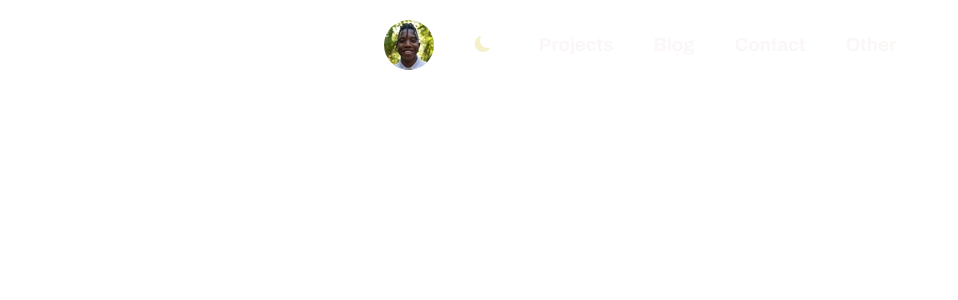
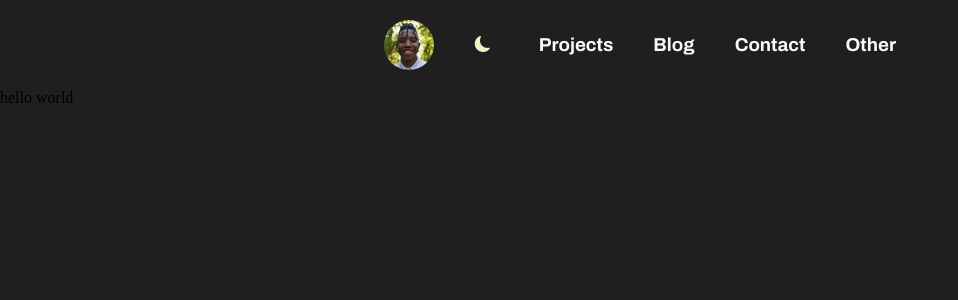
Before and after one commit to BostonRohan/portfolio, a Next.js app: page /other in a window 1280 px wide. Before the commit this address had no page. Shown: the top 300 px of the page, without its empty margins (0-958 px from the left). Built offline with nearby package versions, Linux system fonts and the light colour scheme.

Commit message:
init other page

```diff
--- a/components/nav/nav.jsx
+++ b/components/nav/nav.jsx
@@ -17,7 +17,7 @@ function Nav() {
 
   const handleClick = (page) => {
     //other and contact views in progress
-    if (page === "Other" || page === "Contact") {
+    if (page === "Contact") {
       setOpen(false);
       return;
     } else if (!isHome && page === "Projects") {
--- /dev/null
+++ b/pages/other.jsx
@@ -0,0 +1,5 @@
+function Other() {
+  return <div>hello world</div>;
+}
+
+export default Other;
```
